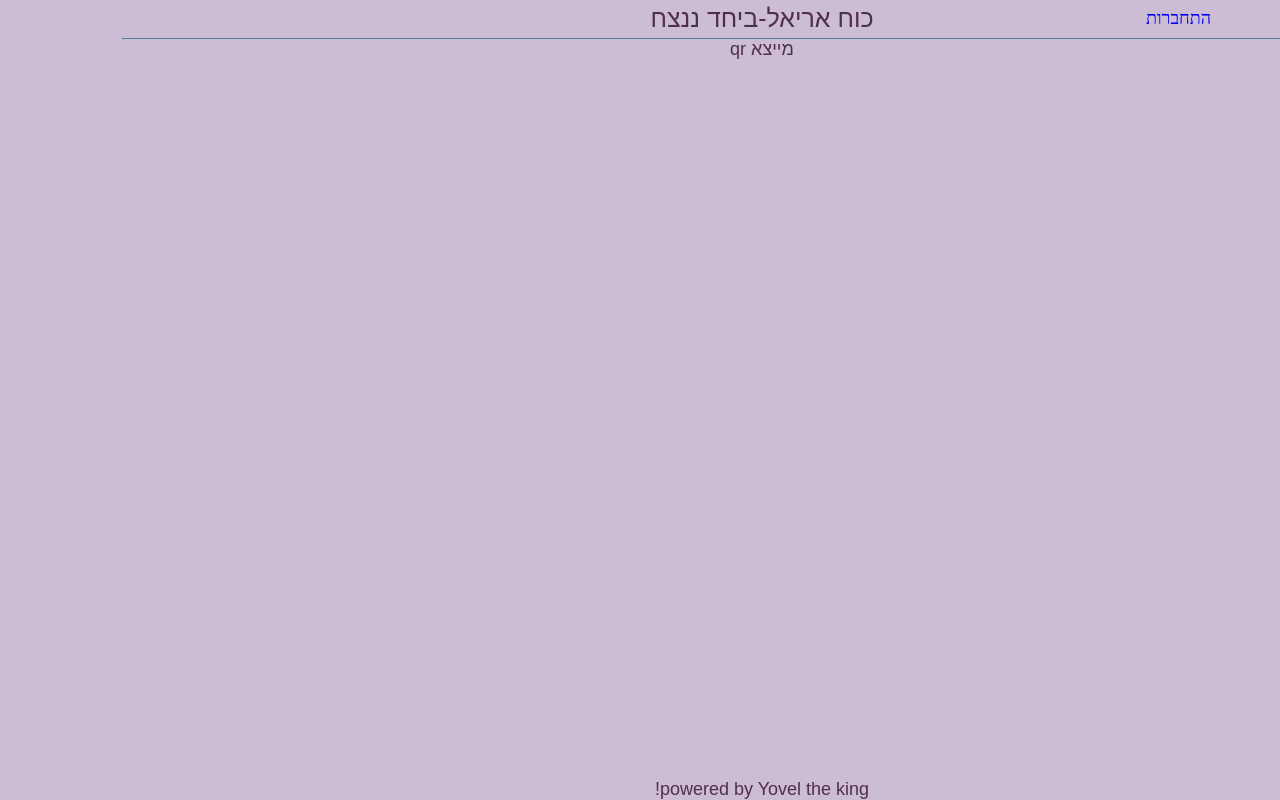
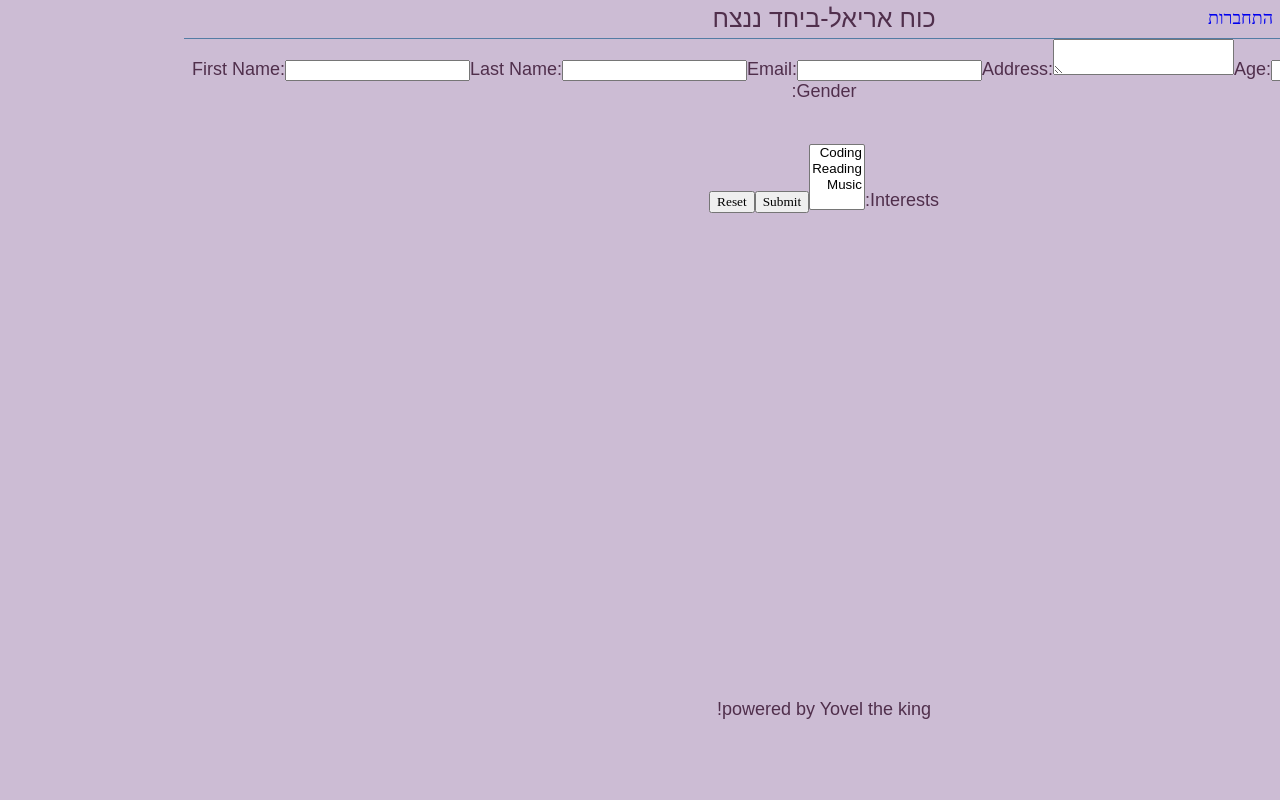
Before and after one commit to YovelNehmady/patrol-qr, a Next.js app: page /qr in a window 1280 px wide. Built offline with nearby package versions, Linux system fonts and the light colour scheme.

Commit message:
adding a basic form to home page

```diff
--- a/src/app/globals.css
+++ b/src/app/globals.css
@@ -1,6 +1,6 @@
 :root {
   --background: #70587c;
-  --foreground: #171717;
+  --foreground: #502f4c;
 }
 
 
--- a/src/app/page.tsx
+++ b/src/app/page.tsx
@@ -19,7 +19,7 @@ export default function Home() {
   return (
     <div>
       <h1 >
-        כוח אריאל- פטרול תקין
+         סטטוס פטרול כוח אריאל
       </h1>
 
       {allowedToSendStatus ?
--- a/src/app/qr/page.tsx
+++ b/src/app/qr/page.tsx
@@ -1,11 +1,158 @@
-import React from 'react'
+'use client'
 
-function qr() {
+import React, { useState } from 'react'
+
+// function qr() {
+//   return (
+//     <div>
+//       מייצא qr
+//     </div>
+//   )
+// }
+const Form = () => {
+  const [formData, setFormData] = useState({
+      firstName: "",
+      lastName: "",
+      email: "",
+      address: "",
+      age: "",
+      gender: "",
+      interests: [],
+  });
+
+  const handleChange = (e:any) => {
+      const { name, value, type, checked, options } = e.target;
+      if (type === "checkbox") {
+          const selectedOptions = Array.from(options)
+              .filter((option:any) => option.selected)
+              .map((option:any) => option.value);
+          setFormData({ ...formData, [name]: selectedOptions });
+      } else if (type === "radio" && checked) {
+          setFormData({ ...formData, [name]: value });
+      } else {
+          setFormData({ ...formData, [name]: value });
+      }
+  };
+
+  const handleSubmit = (e:any) => {
+      e.preventDefault();
+      console.log("Form Data:", formData);
+  };
+
   return (
-    <div>
-      מייצא qr
-    </div>
-  )
-}
+      <form  onSubmit={handleSubmit}>
+          <label htmlFor="firstName" >
+              First Name:
+          </label>
+          <input
+              type="text"
+              id="firstName"
+              name="firstName"
+              value={formData.firstName}
+              onChange={handleChange}
+              />
 
-export default qr
+          <label htmlFor="lastName">
+              Last Name:
+          </label>
+          <input
+              type="text"
+              id="lastName"
+              name="lastName"
+              value={formData.lastName}
+              onChange={handleChange}
+              />
+
+          <label htmlFor="email" >
+              Email:
+          </label>
+          <input
+              type="email"
+              id="email"
+              name="email"
+              value={formData.email}
+              onChange={handleChange}
+               />
+
+          <label htmlFor="address" >
+              Address:
+          </label>
+          <textarea
+              id="address"
+              name="address"
+              value={formData.address}
+              onChange={handleChange}
+              />
+
+          <label htmlFor="age" >
+              Age:
+          </label>
+          <input
+              type="number"
+              id="age"
+              name="age"
+              value={formData.age}
+              onChange={handleChange}
+               />
+
+          <label >Gender:</label>
+
+          <span style={{ display: "flex" }}>
+              <label
+                  style={{ width: "20px" }}
+                  htmlFor="male"
+                  >
+                  Male
+              </label>
+              <input
+                  type="radio"
+                  id="male"
+                  name="gender"
+                  value="male"
+                  checked={formData.gender === "male"}
+                  onChange={handleChange}
+                   />
+          </span>
+          <span style={{ display: "flex" }}>
+              <label
+                  style={{ width: "20px" }}
+                  htmlFor="female"
+                  >
+                  Female
+              </label>
+              <input
+                  type="checkbox"
+                  id="female"
+                  name="gender"
+                  value="female"
+                  checked={formData.gender === "female"}
+                  onChange={handleChange}
+                   />
+          </span>
+
+          <label htmlFor="interests" >
+              Interests:
+          </label>
+          <select
+              id="interests"
+              name="interests"
+              multiple
+              value={formData.interests}
+              onChange={handleChange}
+              >
+              <option value="coding">Coding</option>
+              <option value="reading">Reading</option>
+              <option value="music">Music</option>
+          </select>
+
+          <button type="submit" >
+              Submit
+          </button>
+          <button type="reset" >
+              Reset
+          </button>
+      </form>
+  );
+};
+
+export default Form
--- a/src/scss/basics/_base.scss
+++ b/src/scss/basics/_base.scss
@@ -10,7 +10,7 @@ body {
     font-style: normal;
     margin: 0;
     text-align: center;
-    min-height: 100vh;
+    min-height: 90vh;
     max-width: 100vw;
     background-color: #8660996a;
     color: #502F4C;
```
Also changed, not shown: src/app/cmps/sendStatus.tsx (+55 -7 lines).
